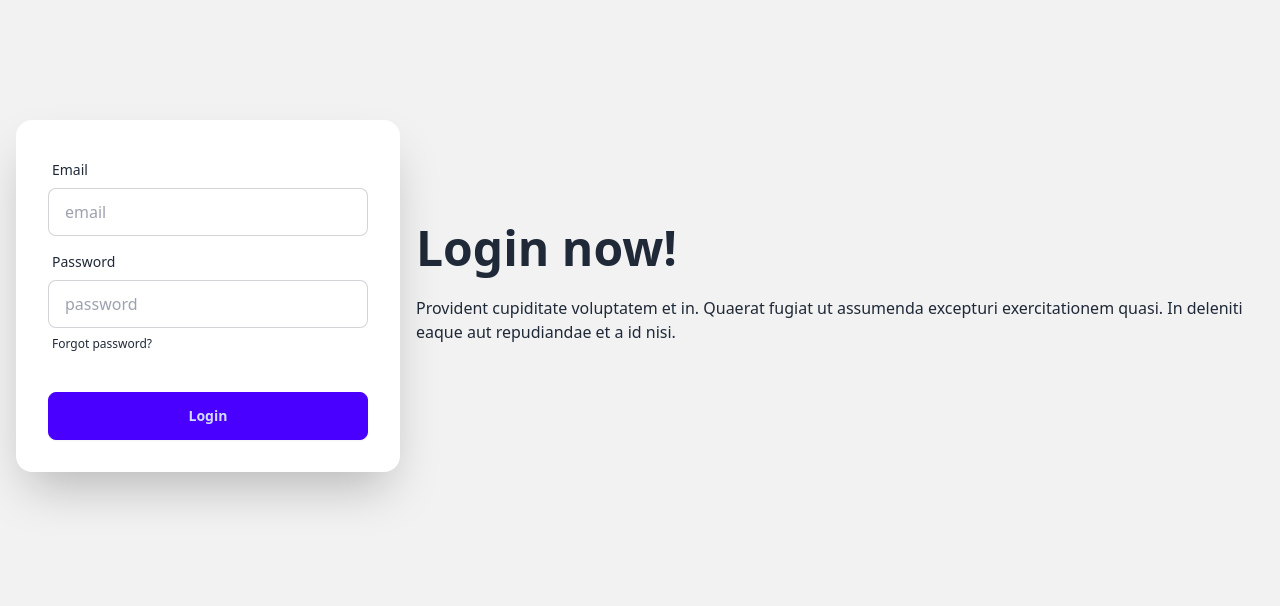
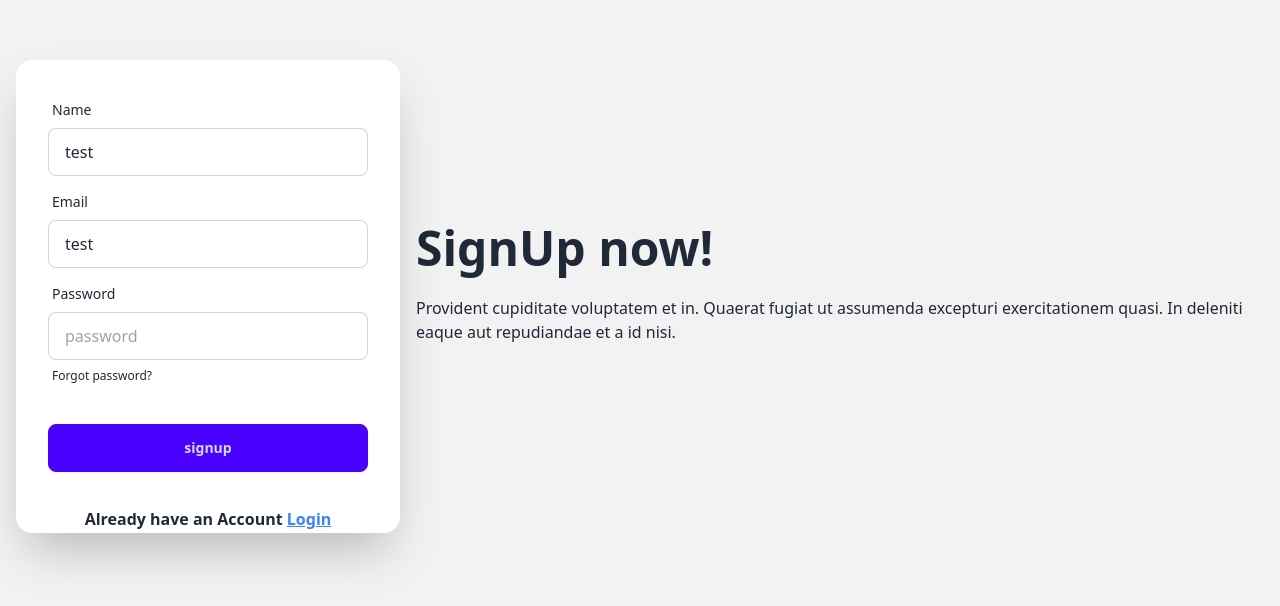
Before and after one commit to SM-Rakibul-Hasan-Rakib/Resturent-client-project, a React (Vite) app: page /signup in a window 1280 px wide. Shown: the part 104-710 px from the top of the page. Built offline with nearby package versions, Linux system fonts and the light colour scheme; no server answers.

Commit message:
login & signup success

```diff
--- a/package.json
+++ b/package.json
@@ -19,6 +19,7 @@
     "react": "^18.2.0",
     "react-dom": "^18.2.0",
     "react-helmet-async": "^2.0.5",
+    "react-hook-form": "^7.51.5",
     "react-icons": "^5.2.1",
     "react-id-swiper": "^4.0.0",
     "react-parallax": "^3.5.1",
@@ -28,6 +29,7 @@
     "react-simple-captcha": "^9.3.1",
     "react-tabs": "^6.0.2",
     "sort-by": "^1.2.0",
+    "sweetalert2": "^11.11.0",
     "swiper": "^11.1.3"
   },
   "devDependencies": {
--- a/src/Pages/SignUp.jsx
+++ b/src/Pages/SignUp.jsx
@@ -1,40 +1,129 @@
+import { useContext } from "react";
+import { Helmet } from "react-helmet-async";
+import { useForm } from "react-hook-form";
+import { AuthContext } from "../Provider/AuthProvider";
+import { Link } from "react-router-dom";
+
 // import React from 'react';
 
 const SignUp = () => {
+  const { createuser } = useContext(AuthContext);
+
+  const {
+    register,
+    handleSubmit,
+    // watch,
+    formState: { errors },
+  } = useForm();
+
+  const onSubmit = (data) => {
+    console.log(data);
+    createuser(data.email, data.password).then((result) => {
+      const loggedUser = result.user;
+      console.log(loggedUser);
+    });
+  };
+
+  // console.log(watch("example")); // watch input value by passing the name of it
   return (
+    <>
+      <Helmet>
+        <title>Bistro Boss | Sign up </title>
+      </Helmet>
       <div className="hero min-h-screen bg-base-200">
         <div className="hero-content flex-col lg:flex-row-reverse">
           <div className="text-center lg:text-left">
-          <h1 className="text-5xl font-bold">Login now!</h1>
+            <h1 className="text-5xl font-bold">SignUp now!</h1>
             <p className="py-6">
               Provident cupiditate voluptatem et in. Quaerat fugiat ut assumenda
-            excepturi exercitationem quasi. In deleniti eaque aut repudiandae et
-            a id nisi.
+              excepturi exercitationem quasi. In deleniti eaque aut repudiandae
+              et a id nisi.
             </p>
           </div>
           <div className="card shrink-0 w-full max-w-sm shadow-2xl bg-base-100">
-          <form className="card-body">
+            <form onSubmit={handleSubmit(onSubmit)} className="card-body">
+              <div className="form-control">
+                <label className="label">
+                  <span className="label-text">Name</span>
+                </label>
+                <input
+                  defaultValue="test"
+                  {...register("name", { required: true })}
+                  type="name"
+                  name="name"
+                  placeholder="Type your name"
+                  className="input input-bordered"
+                  required
+                />
+                {errors.name && (
+                  <span className="font-bold text-red-600">
+                    Name field is required
+                  </span>
+                )}
+              </div>
               <div className="form-control">
                 <label className="label">
                   <span className="label-text">Email</span>
                 </label>
                 <input
+                  defaultValue="test"
+                  {...register("email", { required: true })}
                   type="email"
                   placeholder="email"
                   className="input input-bordered"
                   required
                 />
+                {errors.email && (
+                  <span className="font-bold text-red-600">
+                    Email field is required
+                  </span>
+                )}
               </div>
               <div className="form-control">
                 <label className="label">
                   <span className="label-text">Password</span>
                 </label>
                 <input
+                  {...register("password", {
+                    defaultValue: "test",
+                    minLength: 6,
+                    maxLength: 20,
+                    pattern: /^(?=.*[A-Z])(?=.*[@#$&*])(?=.*[0-9])(?=.*[a-z])/, // Corrected regex
+                  })}
                   type="password"
                   placeholder="password"
                   className="input input-bordered"
                   required
                 />
+                {/* <input
+
+                {...register("password", {   defaultValue="test",
+                  // required: true,
+                  minLength: 6,
+                  maxLength: 20,
+                  pattern:/^(?=.*[A-Z])(?=.*[!@#$&*])(?=.*[0-9])(?=.*[a-z]).{8}$/
+                })}
+                type="password"
+                placeholder="password"
+                className="input input-bordered"
+                required
+              /> */}
+                {errors.password?.type === "minLength" && (
+                  <p className="text-red-600 font-sans font-bold">
+                    Password must be 6 characters is required
+                  </p>
+                )}
+                {errors.password?.type === "maxLength" && (
+                  <p className="text-red-600 font-sans font-bold">
+                    Password must be less than 20 characters is required
+                  </p>
+                )}
+                {errors.password?.type === "pattern" && (
+                  <p className="text-red-600 font-sans font-bold">
+                    Password must have one upperCase one lower case, one number
+                    and special characters
+                  </p>
+                )}
                 <label className="label">
                   <a href="#" className="label-text-alt link link-hover">
                     Forgot password?
@@ -42,12 +131,26 @@ const SignUp = () => {
                 </label>
               </div>
               <div className="form-control mt-6">
-              <button className="btn btn-primary">Login</button>
+                <input
+                  className="btn btn-primary"
+                  type="submit"
+                  value="signup"
+                />
+                {/* <button className="btn btn-primary">Sign UP</button> */}
               </div>
             </form>
+            <p className="text-xl text-center font-bold">
+              <small>
+                Already have an Account{" "}
+                <Link className="text-blue-500 underline" to="/login">
+                  Login{" "}
+                </Link>
+              </small>
+            </p>
           </div>
         </div>
       </div>
+    </>
   );
 };
 
--- a/src/Provider/AuthProvider.jsx
+++ b/src/Provider/AuthProvider.jsx
@@ -15,12 +15,11 @@ const AuthProvider = ({ children }) => {
 
   const createuser = (email, password) => {
     setLoading(true);
-    return createUserWithEmailAndPassword;
-    auth, email, password;
+    return createUserWithEmailAndPassword(auth, email, password);
   };
   const signIn = (email, password) => {
     setLoading(true);
-    return signInWithEmailAndPassword();
+    return signInWithEmailAndPassword(auth, email, password);
   };
 
   const logOut = () => {
--- /dev/null
+++ b/src/Routes/Private.jsx
@@ -0,0 +1,11 @@
+// import React from 'react';
+
+import { useContext } from "react";
+import { AuthContext } from "../Provider/AuthProvider";
+
+const Private = ({ children }) => {
+  const { user } = useContext(AuthContext);
+  return <div></div>;
+};
+
+export default Private;
--- a/src/Shared/Navbar/Navbar.jsx
+++ b/src/Shared/Navbar/Navbar.jsx
@@ -1,11 +1,20 @@
 // import React from "react";
 
+import { useContext } from "react";
 import { GoCommandPalette } from "react-icons/go";
 import { Link } from "react-router-dom";
+import { AuthContext } from "../../Provider/AuthProvider";
 
 const Navbar = () => {
+  const { user, logOut } = useContext(AuthContext);
+  const handleLogOut = () => {
+    logOut()
+      .then(() => {})
+      .catch((error) => console.log(error));
+  };
   const navLink = (
     <>
+      <div className="text-black flex justify-center items-center flex-row  md:flex-row">
         <li>
           <Link to="/">Home</Link>
         </li>
@@ -18,9 +27,23 @@ const Navbar = () => {
         <li>
           <Link to={"/order/salad"}>Order</Link>
         </li>
+        {/* <li>
+          <Link to="/login">Login</Link>
+        </li> */}
+        {user ? (
+          <>
+            <button onClick={handleLogOut} className="btn btn-ghost">
+              LogOut
+            </button>
+          </>
+        ) : (
+          <>
             <li>
               <Link to="/login">Login</Link>
             </li>
+          </>
+        )}
+      </div>
     </>
   );
   return (
```
Also changed, not shown: src/Pages/Login.jsx (+36 -16 lines), 1 other file (tests, documents, lock files or other folders). Lines whose indentation alone changed are shown as unchanged.
